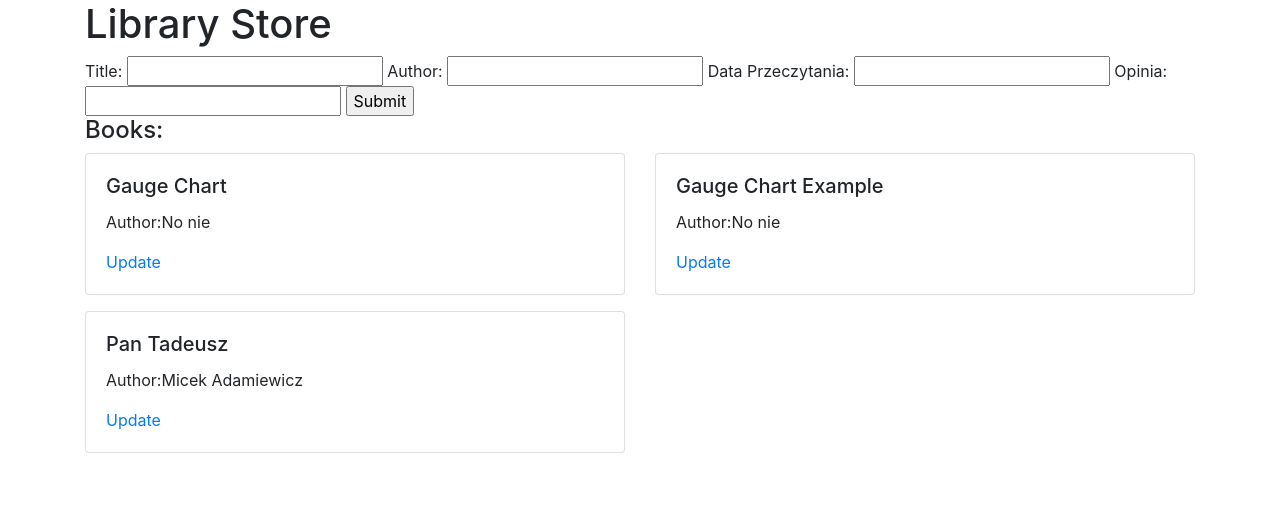
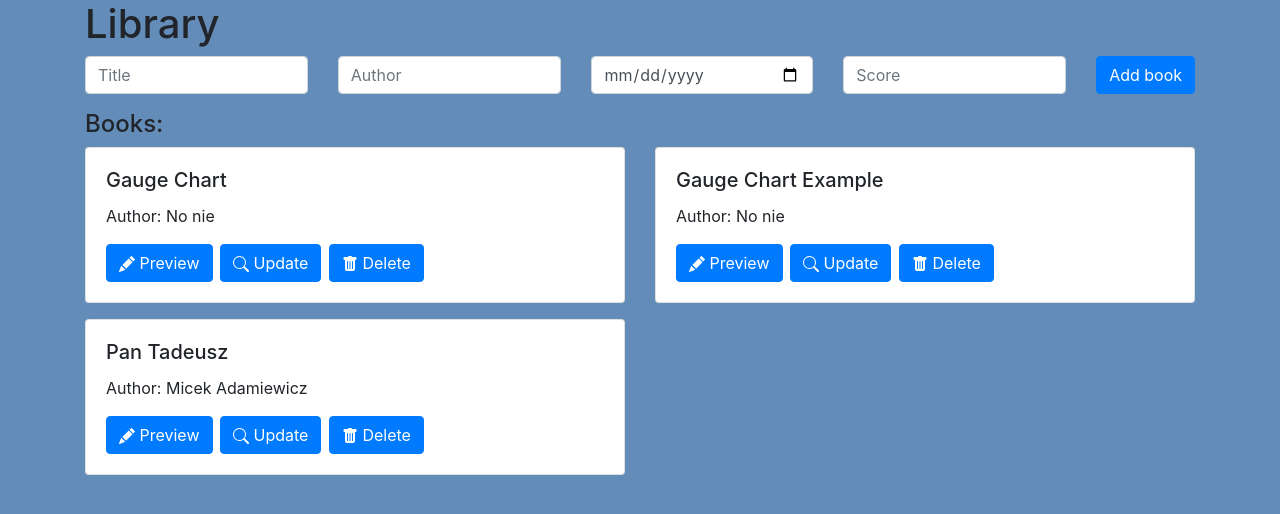
Before and after one commit to pationix/Book-list, a Django app: page / in a window 1280 px wide. Shown: the top 514 px of the page. Run offline with Django 3.2, Linux system fonts and the light colour scheme; data comes from the database, SQL or seed files in the repository; both versions use the stored data as it was after the commit; some libraries are stand-ins or nearby versions.

Commit message:
finished

```diff
--- a/Web/settings.py
+++ b/Web/settings.py
@@ -39,6 +39,7 @@
     'django.contrib.messages',
     'django.contrib.staticfiles',
     'myapp.apps.MyappConfig',
+    'django_bootstrap_icons',
 ]
 
 MIDDLEWARE = [
--- a/myapp/templates/base.html
+++ b/myapp/templates/base.html
@@ -8,12 +8,60 @@
     <!-- Bootstrap CSS -->
     <link rel="stylesheet" href="https://stackpath.bootstrapcdn.com/bootstrap/4.4.1/css/bootstrap.min.css" integrity="sha384-Vkoo8x4CGsO3+Hhxv8T/Q5PaXtkKtu6ug5TOeNV6gBiFeWPGFN9MuhOf23Q9Ifjh" crossorigin="anonymous">
 
+    <link href="floating-labels.css" rel="stylesheet">
+    <style>
+        a{
+            color: #fff;
+        }
+        body{
+            background-color: #638CB8;
+        }
+
+        input{
+            width: 20%;
+            padding: 12px 20px;
+            box-sizing: border-box;
+        }
+
+        input::placeholder {
+          color: #72d3e4;
+        }
+
+        .submit{
+            background-color: #6BA3E8;
+
+        }
+
+        .center-column{
+            width:600px;
+            margin: 20px auto;
+            padding:20px;
+            background-color: #fff;
+            border-radius: 3px;
+            box-shadow: 6px 2px 30px 0px rgba(0,0,0,0.75);
+        }
+
+        .item-row{
+            background-color: #906abd;
+            margin: 10px;
+            padding: 20px;
+            border-radius: 3px;
+            color: #fff;
+            font-size: 16px;
+            box-shadow: 0px -1px 10px -4px rgba(0,0,0,0.75);
+        }
+
+        .btn-danger{
+            background-color: #ffae19;
+            border-color: #e59400;
+        }
+    </style>
     <title>{% block head_title %}Library | {% endblock head_title %}</title>
   </head>
   <body>
 
     <div class="container">
-      <h1>Library Store</h1>
+      <h1>Library</h1>
 
         {% block content %}
 
--- a/myapp/templates/homepage.html
+++ b/myapp/templates/homepage.html
@@ -1,17 +1,40 @@
+
 {%  extends 'base.html' %}
 {% block head_title %}
     {{ block.super }}
-    Homepage
 {% endblock head_title %}
 {% block content %}
-    <form method="POST" action="/">
-        Title: {{form.title}}
-        Author: {{form.author}}
-        Data Przeczytania: {{form.readed}}
-        Opinia: {{form.review}}
-        {% csrf_token %}
+    <form method="POST" action="/" class=" align-items-center background-color=#906abd">
+        <div class="row g-2">
+            <div class="col-md">
+                <div class="form-floating">
+                    <input  class="form-control" type="text" name="title" placeholder="Title">
+                </div>
+            </div>
+            <div class="col-md">
+                <div class="form-floating">
+                    <input type="text" class="form-control"   name="author" placeholder="Author">
+                </div>
+            </div>
+            <div class="col-md">
 
-        <input type="submit" name="Add book">
+                <div class="input-group">
+
+                    <input type="date" class="form-control" id="date" value="{{form.readed|date:'Y-m-d' }}" placeholder="Read date">
+
+                </div>
+            </div>
+
+            <div class="col-md">
+                <div class="form-floating">
+                    <input  class="form-control" type="text" name="review" placeholder="Score">
+                </div>
+            </div>
+            <div class="col-auto">
+                <button type="submit" class="btn btn-primary mb-3">Add book</button>
+            </div>
+            {% csrf_token %}
+        </div>
     </form>
     <h4>Books:</h4>
     <div class="row">
@@ -22,8 +45,22 @@
                     <div class="col-md-8">
                         <div class="card-body">
                             <h5 class="card-title">{{ book.title }}</h5>
-                            <p class="card-text">Author:{{ book.author }}</p>
-                            <a href="{% url 'update_book' book.id %}">Update</a>
+                            <p class="card-text">Author: {{ book.author }}</p>
+                            <a class="btn btn-primary" href="{% url 'preview_book' book.id %}" role="button">
+                                <svg xmlns="http://www.w3.org/2000/svg" width="16" height="16" fill="currentColor" class="bi bi-pencil-fill" viewBox="0 0 16 16">
+                                    <path d="M12.854.146a.5.5 0 0 0-.707 0L10.5 1.793 14.207 5.5l1.647-1.646a.5.5 0 0 0 0-.708l-3-3zm.646 6.061L9.793 2.5 3.293 9H3.5a.5.5 0 0 1 .5.5v.5h.5a.5.5 0 0 1 .5.5v.5h.5a.5.5 0 0 1 .5.5v.5h.5a.5.5 0 0 1 .5.5v.207l6.5-6.5zm-7.468 7.468A.5.5 0 0 1 6 13.5V13h-.5a.5.5 0 0 1-.5-.5V12h-.5a.5.5 0 0 1-.5-.5V11h-.5a.5.5 0 0 1-.5-.5V10h-.5a.499.499 0 0 1-.175-.032l-.179.178a.5.5 0 0 0-.11.168l-2 5a.5.5 0 0 0 .65.65l5-2a.5.5 0 0 0 .168-.11l.178-.178z"/>
+                                </svg> Preview
+                            </a>
+                            <a class="btn btn-primary" href="{% url 'update_book' book.id %}" style="margin-left: 3px;" role="button">
+                                <svg xmlns="http://www.w3.org/2000/svg" width="16" height="16" fill="currentColor" class="bi bi-search" viewBox="0 0 16 16">
+                                    <path d="M11.742 10.344a6.5 6.5 0 1 0-1.397 1.398h-.001c.03.04.062.078.098.115l3.85 3.85a1 1 0 0 0 1.415-1.414l-3.85-3.85a1.007 1.007 0 0 0-.115-.1zM12 6.5a5.5 5.5 0 1 1-11 0 5.5 5.5 0 0 1 11 0z"/>
+                                </svg> Update
+                            </a>
+                            <a class="btn btn-primary" href="{% url 'delete_book' book.id %}" style="margin-left: 3px;" role="button"  data-bs-toggle="modal" data-bs-target="#exampleModal">
+                                <svg xmlns="http://www.w3.org/2000/svg" width="16" height="16" fill="currentColor" class="bi bi-trash-fill" viewBox="0 0 16 16">
+                                    <path d="M2.5 1a1 1 0 0 0-1 1v1a1 1 0 0 0 1 1H3v9a2 2 0 0 0 2 2h6a2 2 0 0 0 2-2V4h.5a1 1 0 0 0 1-1V2a1 1 0 0 0-1-1H10a1 1 0 0 0-1-1H7a1 1 0 0 0-1 1H2.5zm3 4a.5.5 0 0 1 .5.5v7a.5.5 0 0 1-1 0v-7a.5.5 0 0 1 .5-.5zM8 5a.5.5 0 0 1 .5.5v7a.5.5 0 0 1-1 0v-7A.5.5 0 0 1 8 5zm3 .5v7a.5.5 0 0 1-1 0v-7a.5.5 0 0 1 1 0z"/>
+                                </svg> Delete
+                            </a>
                         </div>
                     </div>
                 </div>
--- a/myapp/urls.py
+++ b/myapp/urls.py
@@ -5,5 +5,7 @@
 
 urlpatterns = [
     path('', home, name='home'),
-    path('update_book/<str:pk>/', views.updateBook, name="update_book")
+    path('update_book/<str:pk>/', views.updateBook, name="update_book"),
+    path('delete_book/<str:pk>/', views.deleteBook, name="delete_book"),
+    path('preview_book/<str:pk>/', views.previewBook, name="preview_book")
 ]
--- a/myapp/views.py
+++ b/myapp/views.py
@@ -4,7 +4,6 @@
 
 def home(request):
     books = Book.objects.all()
-    print (Book.objects.all())
 
     form = BookForm()
     if request.method =='POST':
@@ -30,3 +29,19 @@
     context = {'form':form}
 
     return render(request, 'update_book.html', context)
+
+def deleteBook(request, pk):
+    book = Book.objects.get(id=pk)
+    context = {'book':book}
+
+    if request.method == 'POST':
+        book.delete()
+        return redirect('/')
+
+    return render(request, 'delete_book.html', context)
+
+def previewBook(request, pk):
+    book = Book.objects.get(id=pk)
+    context = {'bookp':book}
+
+    return render(request, 'preview_book.html', context)
```
Also changed, not shown: myapp/templates/delete_book.html (added, +16 -0 lines), myapp/templates/preview_book.html (added, +14 -0 lines), myapp/templates/update_book.html (+16 -4 lines), db.sqlite3, myapp/forms.py (line endings or trailing spaces), myapp/templates/delete.html (deleted), package-lock.json (added).
